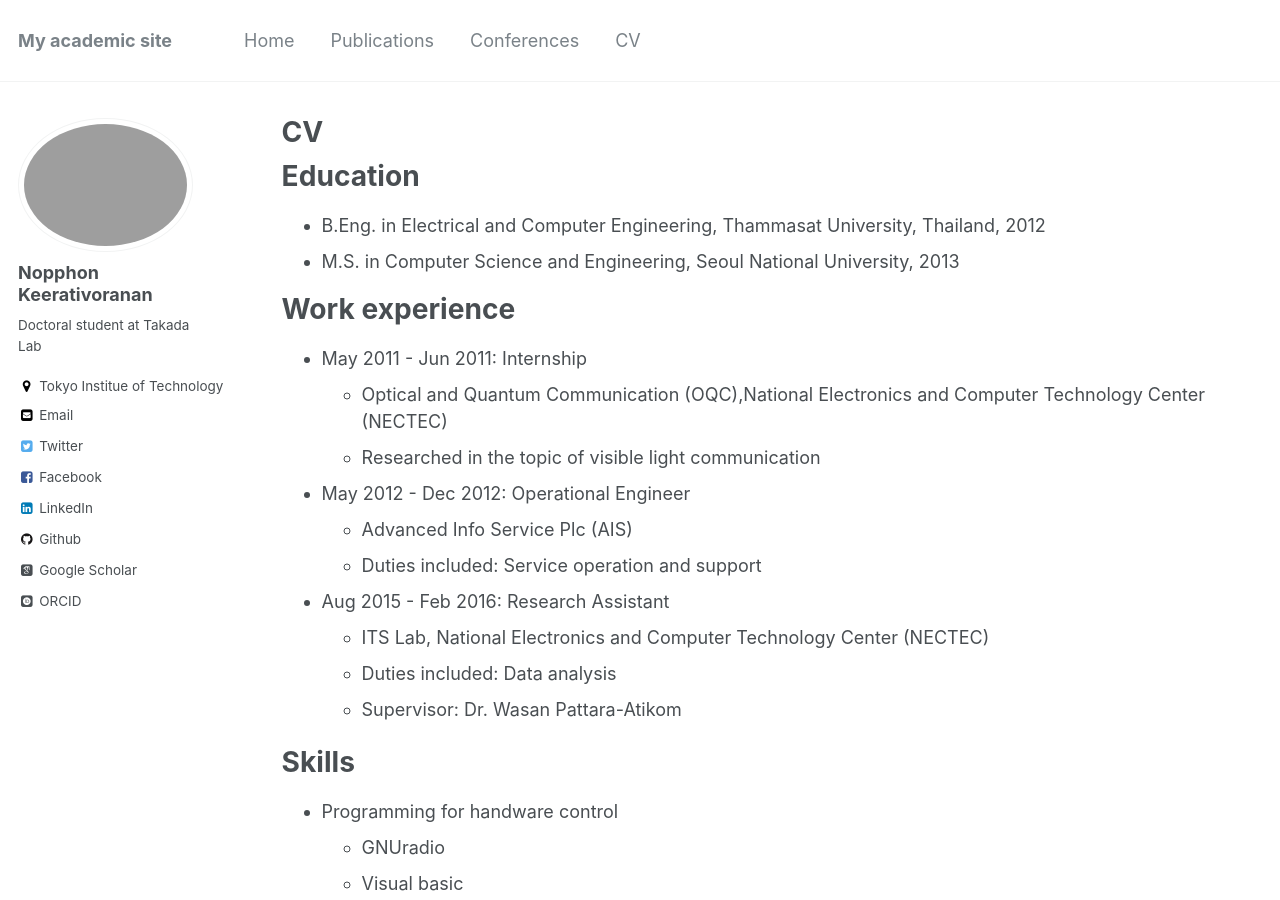
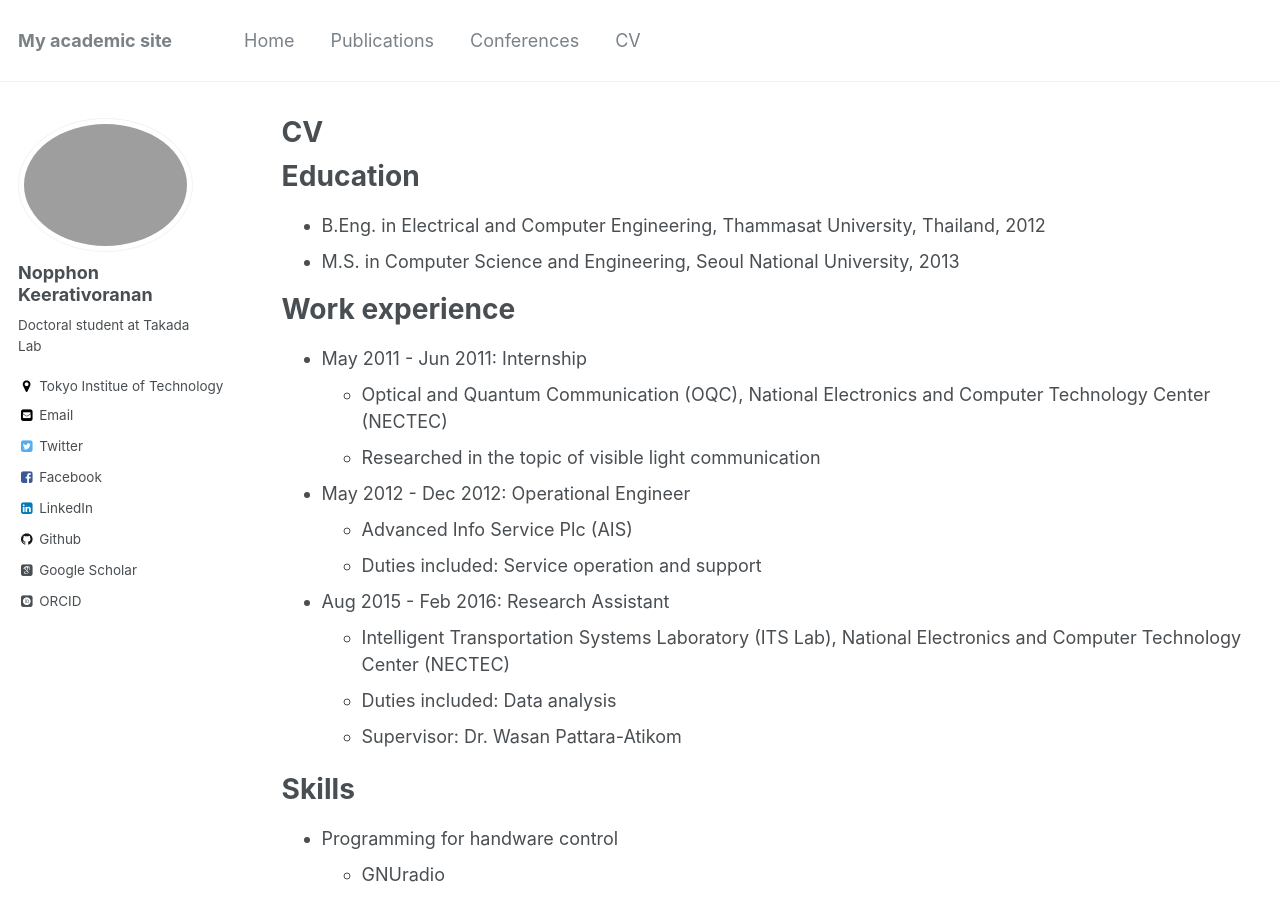
Before and after one commit to KeNopphon/KeNopphon.github.io, a Jekyll site: the page built from _pages/cv.md, in a window 1280 px wide and 900 px high. Built offline with Jekyll 4.4.1, drawn with Linux system fonts in a browser that asks for light colours; some web fonts are replaced.

Commit message:
Update cv.md

```diff
--- a/_pages/cv.md
+++ b/_pages/cv.md
@@ -18,7 +18,7 @@ Education
 Work experience
 ======
 * May 2011 - Jun 2011: Internship
-  * Optical and Quantum Communication (OQC),National Electronics and Computer Technology Center (NECTEC)
+  * Optical and Quantum Communication (OQC), National Electronics and Computer Technology Center (NECTEC)
   * Researched in the topic of visible light communication
 
 * May 2012 - Dec 2012: Operational Engineer
@@ -26,7 +26,7 @@ Work experience
   * Duties included: Service operation and support
 
 * Aug 2015 - Feb 2016: Research Assistant
-  * [ITS Lab](https://wapst7.wixsite.com/traffy), National Electronics and Computer Technology Center (NECTEC)
+  * Intelligent Transportation Systems Laboratory [(ITS Lab)](https://wapst7.wixsite.com/traffy), National Electronics and Computer Technology Center (NECTEC)
   * Duties included: Data analysis
   * Supervisor: Dr. Wasan Pattara-Atikom
 
```
